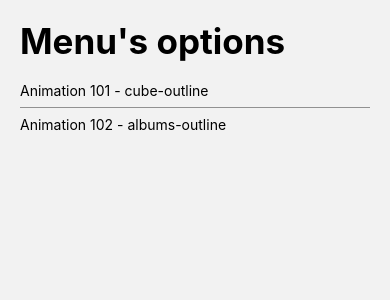
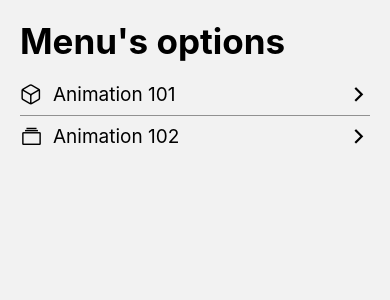
Before and after one commit to belenjn/components-project-react-native, a React Native app: screen /HomeScreen in a window 390 px wide. Shown: the top 300 px of the page. Built offline with nearby package versions, Linux system fonts and the light colour scheme.

Commit message:
New screens created

```diff
--- a/src/components/FlatListMenuItem.tsx
+++ b/src/components/FlatListMenuItem.tsx
@@ -1,6 +1,9 @@
+/* eslint-disable react-native/no-inline-styles */
 import React from 'react';
-import {Text, View} from 'react-native';
+import {StyleSheet, Text, View} from 'react-native';
 import {MenuItem} from '../interfaces/interfaces';
+import Icon from 'react-native-vector-icons/Ionicons';
+import {TouchableOpacity} from 'react-native-gesture-handler';
 
 interface Props {
   menuItem: MenuItem;
@@ -8,10 +11,29 @@ interface Props {
 
 export const FlatListMenuItem = ({menuItem}: Props) => {
   return (
-    <View>
-      <Text>
-        {menuItem.name} - {menuItem.icon}
-      </Text>
-    </View>
+    <TouchableOpacity activeOpacity={0.8}>
+      <View style={styles.container}>
+        <Icon name={menuItem.icon} color="black" size={23} />
+        <Text style={styles.itemText}>{menuItem.name}</Text>
+        <View style={{flex: 1}} />
+        <Icon
+          name="chevron-forward-outline"
+          color="black"
+          size={23}
+          style={{alignSelf: 'flex-end'}}
+        />
+      </View>
+    </TouchableOpacity>
   );
 };
+
+const styles = StyleSheet.create({
+  container: {
+    flexDirection: 'row',
+  },
+  itemText: {
+    marginLeft: 10,
+    alignSelf: 'center',
+    fontSize: 19,
+  },
+});
```
Also changed, not shown: src/screens/Animation101Screen.tsx (added, +10 -0 lines), src/screens/Animation102Screen.tsx (added, +10 -0 lines).
